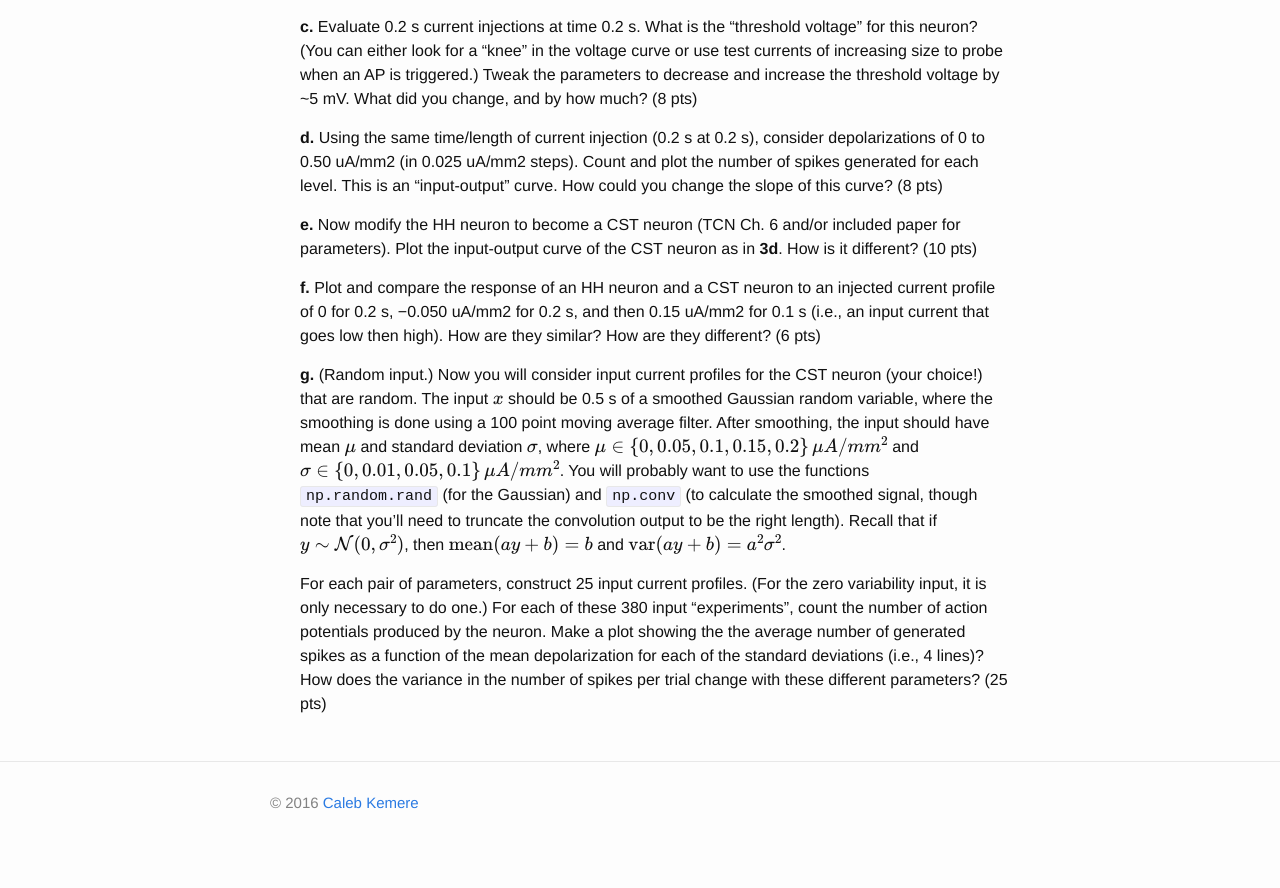
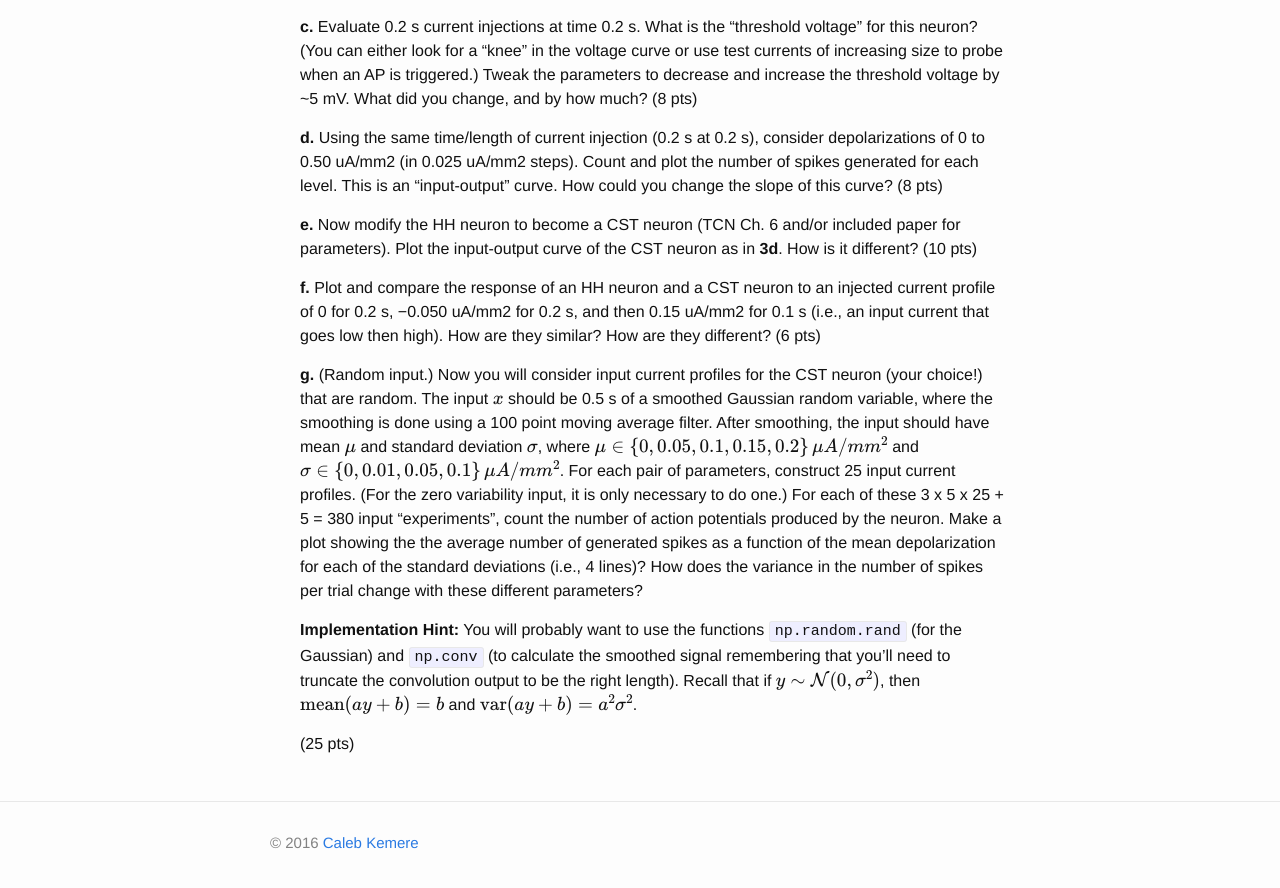
Before and after one commit to elec548/elec548.github.io, a Jekyll site: the page built from Assignments/hw2.md, in a window 1280 px wide and 900 px high, scrolled down 1575 px. Shown: the top 888 px of the window. Built offline with Jekyll 4.4.1, drawn with Linux system fonts in a browser that asks for light colours; formulas are drawn with MathJax 3; before the commit the page ends 2434 px from its top, so only the background shows below that.

Commit message:
Updated wording of 3g

```diff
--- a/Assignments/hw2.md
+++ b/Assignments/hw2.md
@@ -104,15 +104,16 @@ of electrophysiology as well as providing some “warmup” Python work._
    variable, where the smoothing is done using a 100 point moving average filter. After
    smoothing, the input should have mean \\(\mu\\) and standard deviation \\(\sigma\\), where
    \\(\mu \in \lbrace 0, 0.05, 0.1, 0.15, 0.2\rbrace \, \mu A/mm^2\\) and \\(\sigma \in \lbrace
-   0, 0.01, 0.05, 0.1 \rbrace \, \mu A/mm^2\\). You will probably want to use the functions
-   `np.random.rand` (for the Gaussian) and `np.conv` (to calculate the smoothed signal, though
-   note that you'll need to truncate the convolution output to be the right length). Recall
-   that if \\(y \sim \mathcal{N}(0, \sigma^2)\\), then \\(\text{mean}(ay + b) = b\\) and
-   \\(\text{var}(ay + b) = a^2\sigma^2\\).
+   0, 0.01, 0.05, 0.1 \rbrace \, \mu A/mm^2\\).  For each pair of parameters, construct 25
+   input current profiles. (For the zero variability input, it is only necessary to do one.)
+   For each of these 3 x 5 x 25 + 5 = 380 input "experiments", count the number of action potentials produced by
+   the neuron. Make a plot showing the the average number of generated spikes as a function of
+   the mean depolarization for each of the standard deviations (i.e., 4 lines)? How does the
+   variance in the number of spikes per trial change with these different parameters?
 
-   For each pair of parameters, construct 25 input current profiles. (For the zero variability
-   input, it is only necessary to do one.)  For each of these 380 input "experiments", count the
-   number of action potentials produced by the neuron. Make a plot showing the the average number of
-   generated spikes as a function of the mean depolarization for each of the standard
-   deviations (i.e., 4 lines)? How does the variance in the number of spikes per trial change
-   with these different parameters? (25 pts)
+   **Implementation Hint:** You will probably want to use the functions `np.random.rand` (for the Gaussian)
+   and `np.conv` (to calculate the smoothed signal remembering that you'll need to truncate the
+   convolution output to be the right length). Recall that if \\(y \sim \mathcal{N}(0,
+   \sigma^2)\\), then \\(\text{mean}(ay + b) = b\\) and \\(\text{var}(ay + b) = a^2\sigma^2\\).
+
+   (25 pts)
```
